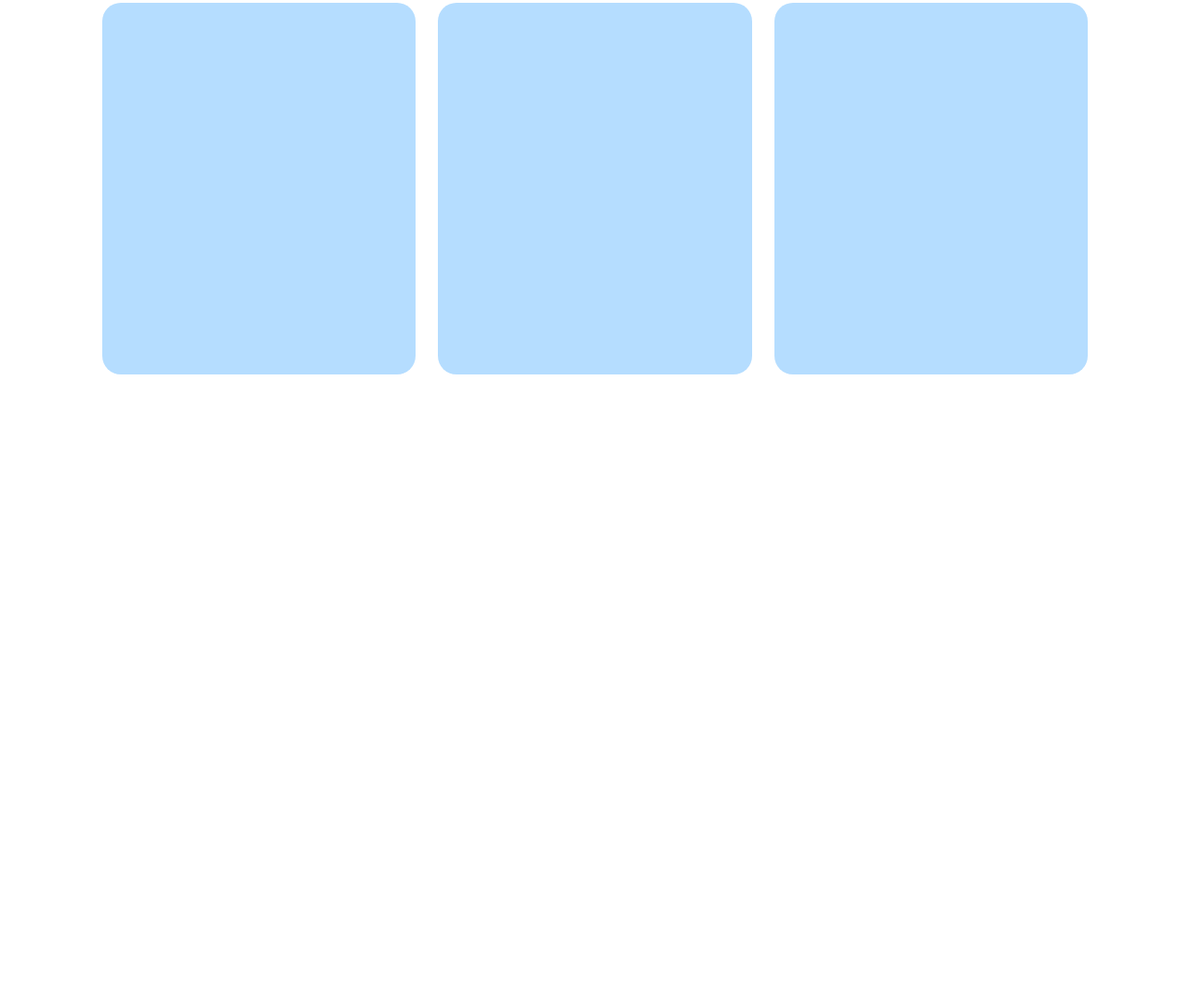
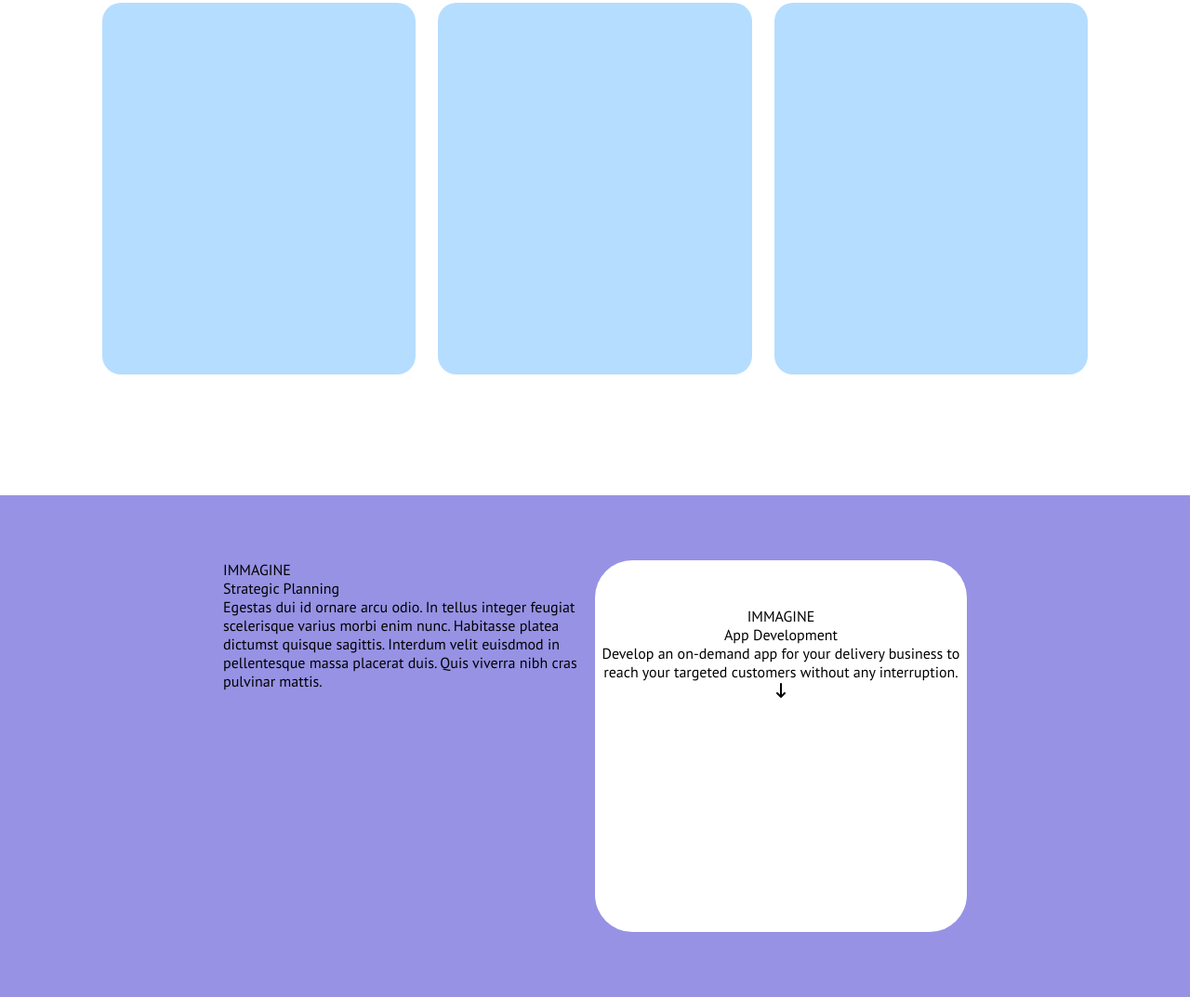
Before and after one commit to SaBobic/htmlcss-responsive-layout, a plain HTML site: page index.html in a window 1280 px wide. Shown: the part 557-1630 px from the top of the page at 93% size. Before the commit the page ends 1040 px from the top, so only its background shows below. Drawn offline with Linux system fonts and the light colour scheme.

Commit message:
added strategic planning section

```diff
--- a/css/responsive.css
+++ b/css/responsive.css
@@ -26,4 +26,16 @@
     #main-menu-desktop{
         display: block;
     }
+
+    .s-planning-row{
+        width: 800px;
+    }
+
+    .s-planning-row div{
+        width: 50%;
+    }
+
+    .s-planning-row div:last-child{
+        padding-top: 50px;
+    }
 }
--- a/css/style.css
+++ b/css/style.css
@@ -25,6 +25,14 @@ main{
     padding: 0 30px;
 }
 
+.m-0auto{
+    margin: 0 auto;
+}
+
+.ta-center{
+    text-align: center;
+}
+
 .row{
     display: flex;
     flex-wrap: wrap;
@@ -42,8 +50,21 @@ main{
     margin-bottom: 30px;
 }
 
+.big-col{
+    min-height: 400px;
+    border-radius: 40px;
+}
+
+.bg-white{
+    background-color: #fff;
+}
+
 .bg-lightblue{
     background-color: #B5DDFF;
+}
+
+.bg-purple{
+    background-color: #9792E4;
 }
 
 /* HEADER */
@@ -100,5 +121,11 @@ nav{
 /* FEATURES SECTION */
 
 .features{
-    margin-bottom: 50px;
+    margin-bottom: 100px;
 }
+
+/* STRATEGIC PLANNING SECTION */
+
+.s-planning-row{
+    padding: 70px 0;
+}
--- a/index.html
+++ b/index.html
@@ -60,5 +60,22 @@
         </section>
     </main>
 
+    <!-- STRATEGIC PLANNING SECTION -->
+    <section class="s-planning bg-purple">
+        <div class="s-planning-row container row">
+            <div>
+                <p>IMMAGINE</p>
+                <p>Strategic Planning</p>
+                <p>Egestas dui id ornare arcu odio. In tellus integer feugiat scelerisque varius morbi enim nunc. Habitasse platea dictumst quisque sagittis. Interdum velit euisdmod in pellentesque massa placerat duis. Quis viverra nibh cras pulvinar mattis.</p>
+            </div>
+
+            <div class="big-col bg-white ta-center">
+                <p>IMMAGINE</p>
+                <p>App Development</p>
+                <p>Develop an on-demand app for your delivery business to reach your targeted customers without any interruption.</p>
+                <i class="fa-solid fa-arrow-down-long"></i>
+            </div>
+        </div>
+    </section>
 </body>
 </html>
```
